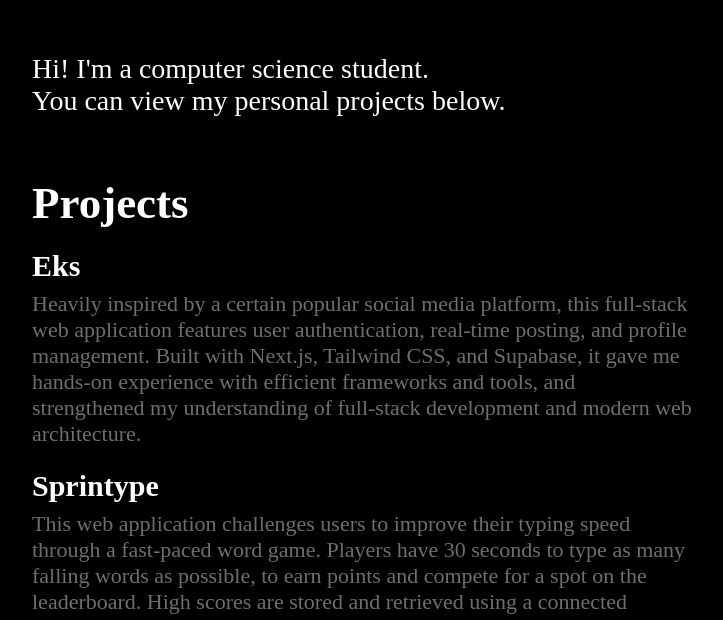
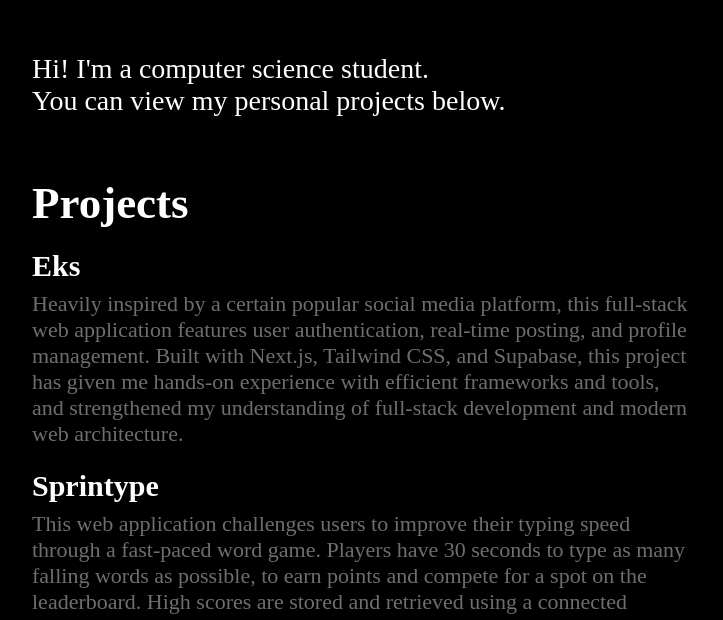
Before and after one commit to espeniv/espeniv-home, a website built with Vite: page index.html in a window 1280 px wide. Shown: the part 158-778 px from the top of the page, without its empty margins (278-1001 px from the left). Built offline with nearby package versions, Linux system fonts and the light colour scheme; files whose address does not match are found by name.

Commit message:
Fixed wording in a project description

```diff
--- a/index.html
+++ b/index.html
@@ -82,8 +82,8 @@
             Heavily inspired by a certain popular social media platform, this
             full-stack web application features user authentication, real-time
             posting, and profile management. Built with Next.js, Tailwind CSS,
-            and Supabase, it gave me hands-on experience with efficient
-            frameworks and tools, and strengthened my understanding of
+            and Supabase, this project has given me hands-on experience with
+            efficient frameworks and tools, and strengthened my understanding of
             full-stack development and modern web architecture.
           </p>
         </div>
```
